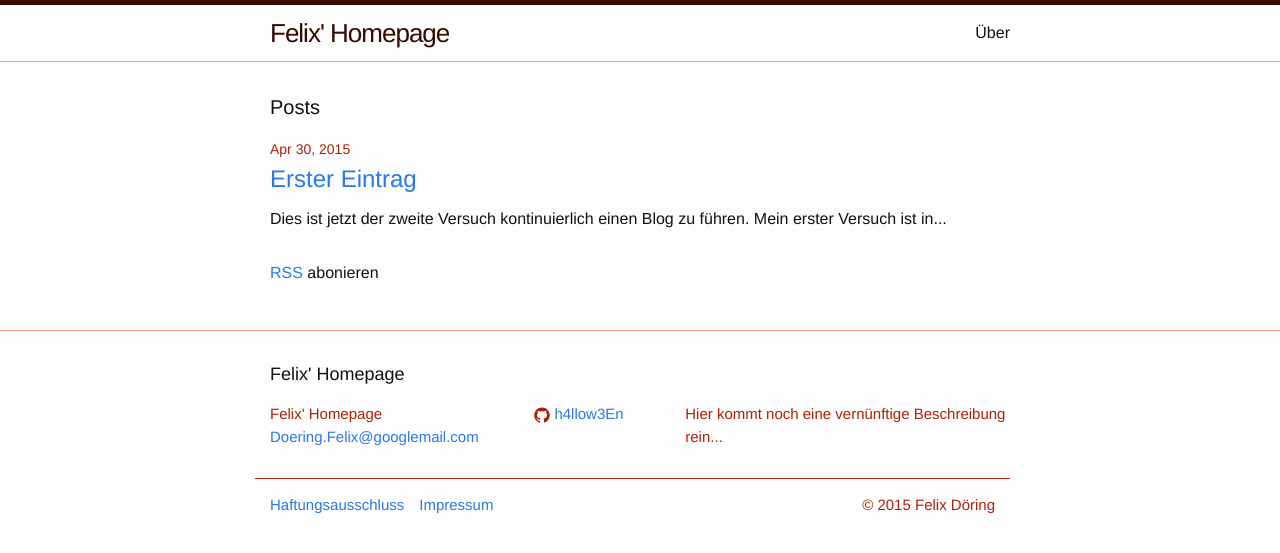
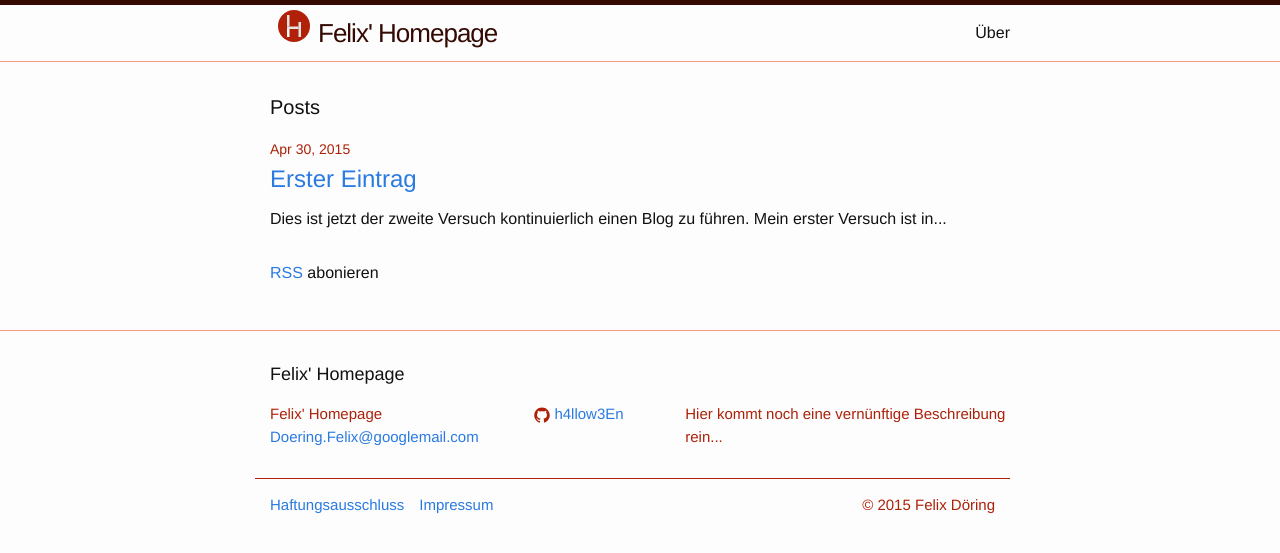
Before and after one commit to MarauderXtreme/felixdoering.com, a Jekyll site: the page built from index.html, in a window 1280 px wide. Shown: the top 553 px of the page. Built offline with Jekyll 4.4.1, drawn with Linux system fonts in a browser that asks for light colours; the list of posts is cut into pages by our own code.

Commit message:
some style is nice

```diff
--- a/_includes/header.html
+++ b/_includes/header.html
@@ -2,7 +2,20 @@
 
   <div class="wrapper">
 
-    <a class="site-title" href="{{ site.baseurl }}/">{{ site.title }}</a>
+
+    <a class="site-title" href="{{ site.baseurl }}/">
+      <div class="homesvg">
+      <svg xmlns="http://www.w3.org/2000/svg" width="32" height="32">
+ <!-- Created with SVG-edit - http://svg-edit.googlecode.com/ -->
+ <g>
+  <title>Layer 1</title>
+  <circle fill="#b12109" cx="16" cy="16" r="16" id="circle"/>
+  <rect fill="#e3e3e3" stroke="#000000" stroke-width="0" stroke-linejoin="null" stroke-linecap="null" x="9" y="5" width="2.5" height="11.5" id="four-line_1"/>
+  <rect fill="#e3e3e3" stroke="#000000" stroke-width="0" stroke-linejoin="null" stroke-linecap="null" x="9" y="16.5" width="11.5" height="2.5" id="four-line_2"/>
+  <rect fill="#e3e3e3" stroke="#000000" stroke-width="0" stroke-linejoin="null" stroke-linecap="null" x="20.5" y="12" width="2.5" height="15" id="four-line_3"/>
+  <rect fill="#ffffff" stroke="#000000" stroke-width="0" stroke-linejoin="null" stroke-linecap="null" x="9" y="19" width="2.5" height="8" id="h-line"/>
+ </g>
+</svg><div class="homelink">{{ site.title }}</div></div></a>
 
     <nav class="site-nav">
       <a href="#" class="menu-icon">
@@ -16,6 +29,7 @@
       <div class="trigger">
         {% for page in site.pages %}
           {% if page.title %}
+
           <a class="page-link" href="{{ page.url | prepend: site.baseurl }}">{{ page.title }}</a>
           {% endif %}
         {% endfor %}
--- a/_sass/_base.scss
+++ b/_sass/_base.scss
@@ -98,7 +98,7 @@ a {
 
     &:hover {
         color: $text-color;
-        text-decoration: underline;
+        text-decoration: none;
     }
 }
 
--- a/_sass/_footer-custom.scss
+++ b/_sass/_custom.scss
@@ -8,3 +8,14 @@
   display: inline-block;
   margin: 0 15px;
 }
+
+.homesvg {
+  display: inline;
+  margin: 0 8px;
+}
+
+.homelink {
+  display: inline;
+  margin: 0 8px;
+  vertical-align: auto;
+}
--- a/css/main.scss
+++ b/css/main.scss
@@ -54,5 +54,5 @@ $red-color-dark:  darken($red-color, 25%);
         "base",
         "layout",
         "syntax-highlighting",
-        "footer-custom"
+        "custom"
 ;
```
